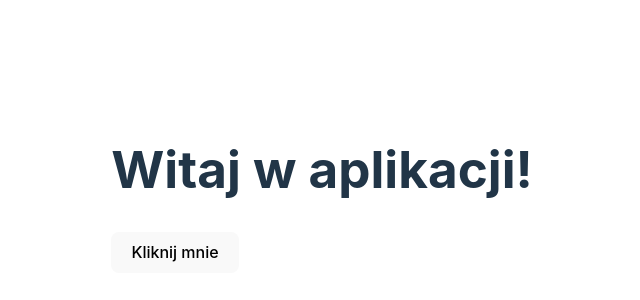
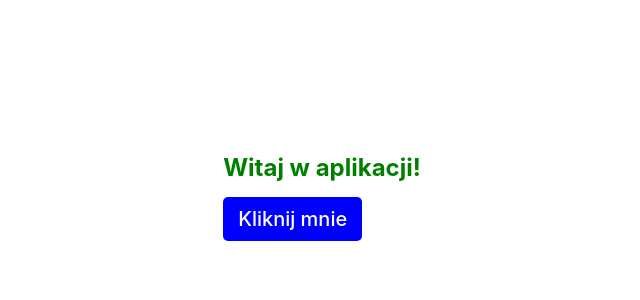
Before and after one commit to lukas-sikora/zadania-react, a React (Vite) app in the folder react-training/: page / in a window 1280 px wide. Shown: the part 210-510 px from the top of the page, without its empty margins (318-958 px from the left). Built offline with nearby package versions, Linux system fonts and the light colour scheme.

Commit message:
css-in-js-taks/1-solution

```diff
--- a/react-training/src/App.jsx
+++ b/react-training/src/App.jsx
@@ -1,8 +1,11 @@
+import Button from "./components/ButtonStyled";
+import Header from "./components/HeaderStyled";
+
 const App = () => {
   return (
     <div>
-      <h1>Witaj w aplikacji!</h1>
-      <button>Kliknij mnie</button>
+      <Header>Witaj w aplikacji!</Header>
+      <Button>Kliknij mnie</Button>
     </div>
   );
 };
--- /dev/null
+++ b/react-training/src/components/ButtonStyled.jsx
@@ -0,0 +1,13 @@
+import styled from "styled-components";
+
+const Button = styled.button`
+  background-color: blue;
+  color: white;
+  font-size: 20px;
+  padding: 10px 15px;
+  border: none;
+  border-radius: 5px;
+  cursor: pointer;
+`;
+
+export default Button;
--- /dev/null
+++ b/react-training/src/components/HeaderStyled.jsx
@@ -0,0 +1,8 @@
+import styled from "styled-components";
+
+const Header = styled.h1`
+  color: green;
+  font-size: 24px;
+`;
+
+export default Header;
```
